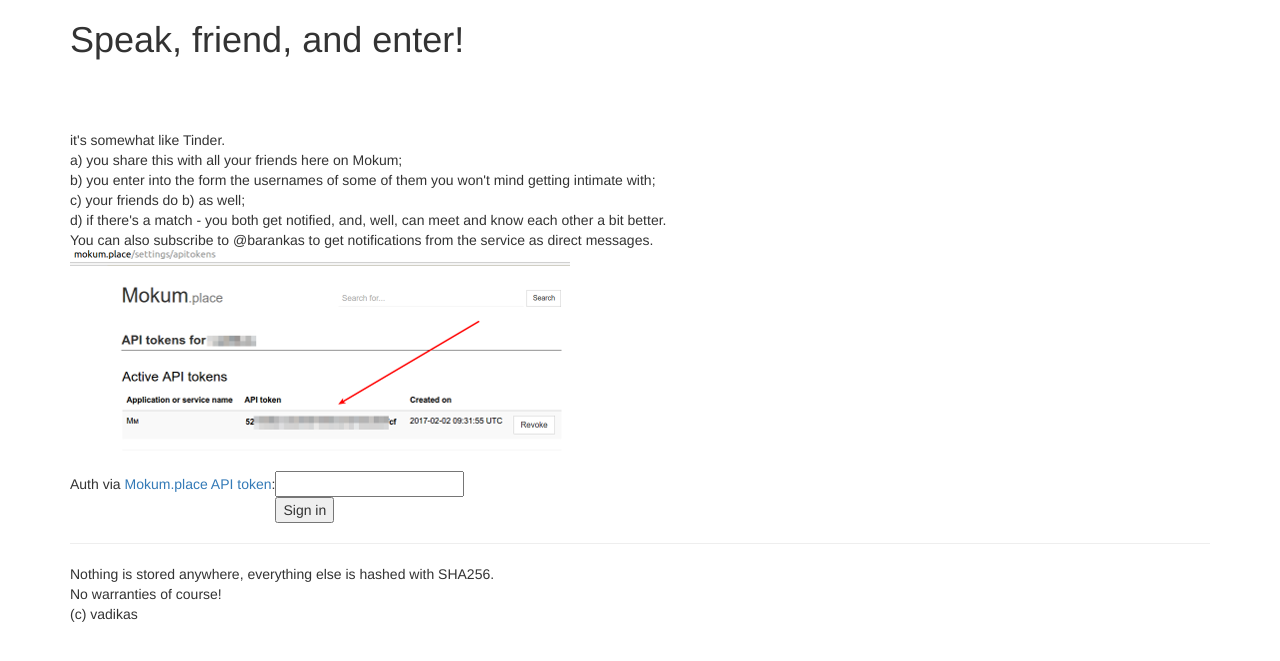
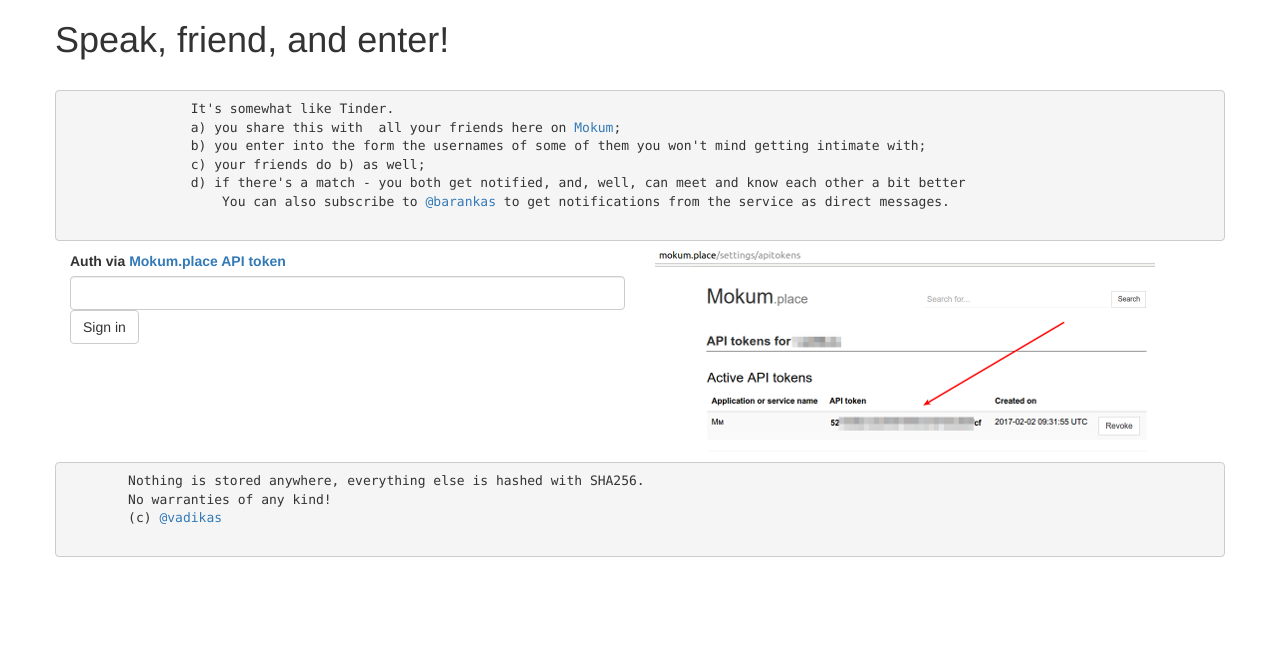
Before and after one commit to vadika/movdut, a Flask app: page / in a window 1280 px wide. Shown: the top 661 px of the page. Run offline with Flask 2, Linux system fonts and the light colour scheme; parts of the project's set-up code (start-up, migrations or seed data) failed here and were passed over; some libraries are stand-ins or nearby versions.

Commit message:
bootstrap refactor commit #2 - login page

```diff
--- a/templates/login.html
+++ b/templates/login.html
@@ -7,40 +7,41 @@
 
 {% block content %}
     <div class="container">
-        <h1> Speak, friend, and enter!</h1>
-        <br></br>
-        <br> it's somewhat like Tinder.
-        <br> a) you share this with all your friends here on Mokum;
-        <br> b) you enter into the form the usernames of some of them you won't mind getting intimate with;
-        <br> c) your friends do b) as well;
-        <br> d) if there's a match - you both get notified, and, well, can meet and know each other a bit better.
-        <br> You can also subscribe to @barankas to get notifications from the service as direct messages.
-        <br>
-    </div>
-    <div class="container">
-        <p>
-            <img src="static/apikey.png">
-        </p>
-        <form action="/signup" method="post">
-            <table>
-                <tr>
-                    <td>Auth via <a href="https://mokum.place/settings/apitokens">Mokum.place API token</a>:</td>
-                    <td>
-                        <input type="password" name="apikey"></input></td>
-                </tr>
-                <tr>
-                    <td></td>
-                    <td><input type="submit" value="Sign in"></input></td>
-                </tr>
-            </table>
+        <div class="row">
+            <h1> Speak, friend, and enter!</h1>
+            <br>
+            <pre>
+                It's somewhat like Tinder.
+                a) you share this with  all your friends here on <a href="https://mokum.place">Mokum</a>;
+                b) you enter into the form the usernames of some of them you won't mind getting intimate with;
+                c) your friends do b) as well;
+                d) if there's a match - you both get notified, and, well, can meet and know each other a bit better
+                    You can also subscribe to <a href="https://mokum.place/barankas">@barankas</a> to get notifications from the service as direct messages.
+                </pre>
+        </div>
 
-        </form>
-    </div>
-    <div class="container">
-        <hr>
-        Nothing is stored anywhere, everything else is hashed with SHA256.<br>
-        No warranties of course!<br>
-        (c) vadikas <br>
-
+        <div class="row">
+            <div class="col-md-6">
+                <form action="/signup" method="post">
+                    <div class="form-group">
+                        <label for="inputAPI">
+                            Auth via <a href="https://mokum.place/settings/apitokens">Mokum.place API token</a>
+                        </label>
+                        <input type="password" name="apikey" class="form-control" id="inputAPI"></input>
+                        <button type="submit" class="btn btn-default">Sign in</button>
+                    </div>
+                </form>
+            </div>
+            <div class="col-md-6">
+                <img src="static/apikey.png" class="img-rounded">
+            </div>
+        </div>
+        <div class="row">
+        <pre>
+        Nothing is stored anywhere, everything else is hashed with SHA256.
+        No warranties of any kind!
+        (c) <a href="https://mokum.place/vadikas">@vadikas</a>
+        </pre>
+        </div>
     </div>
 {% endblock %}
```
